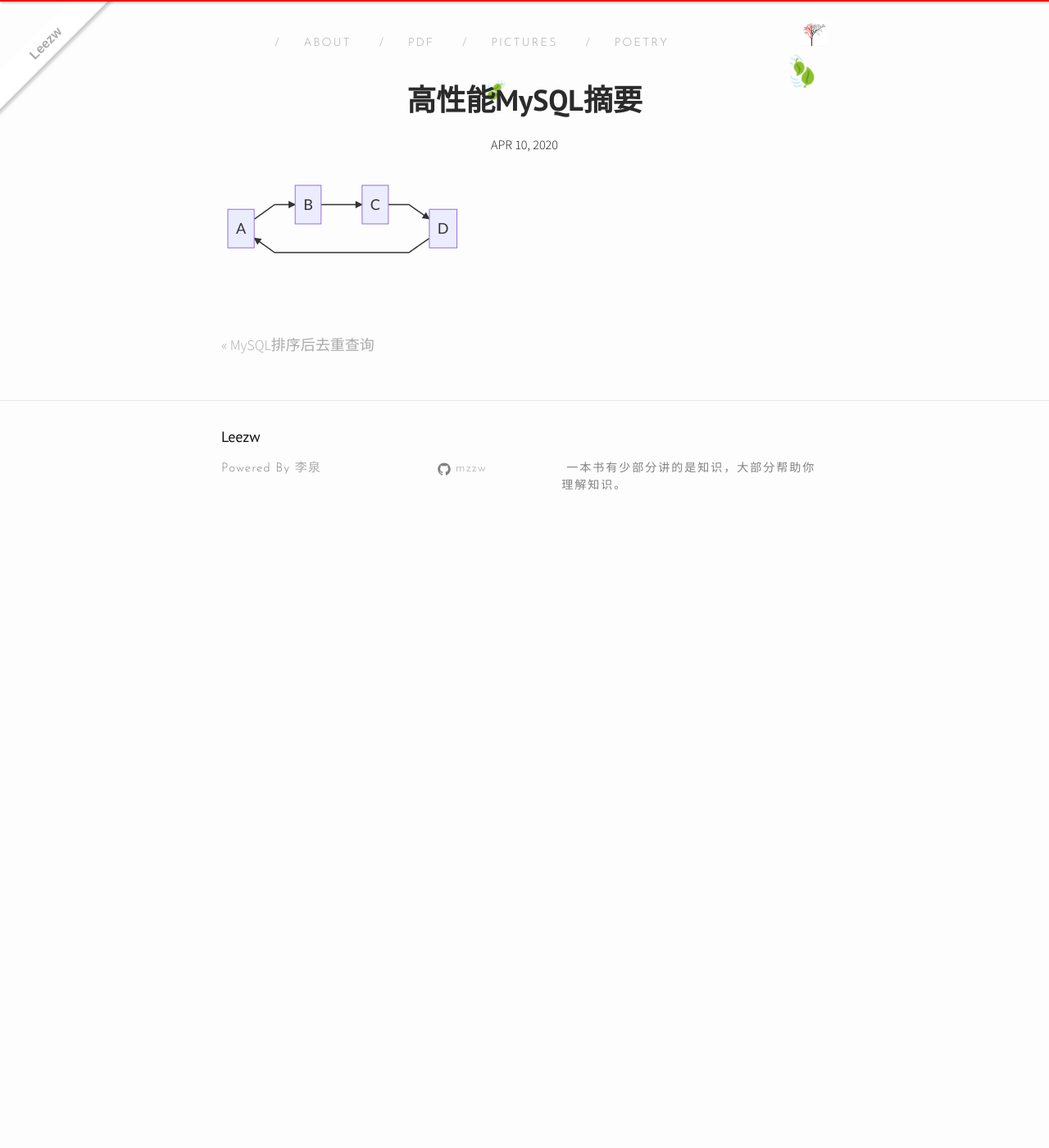
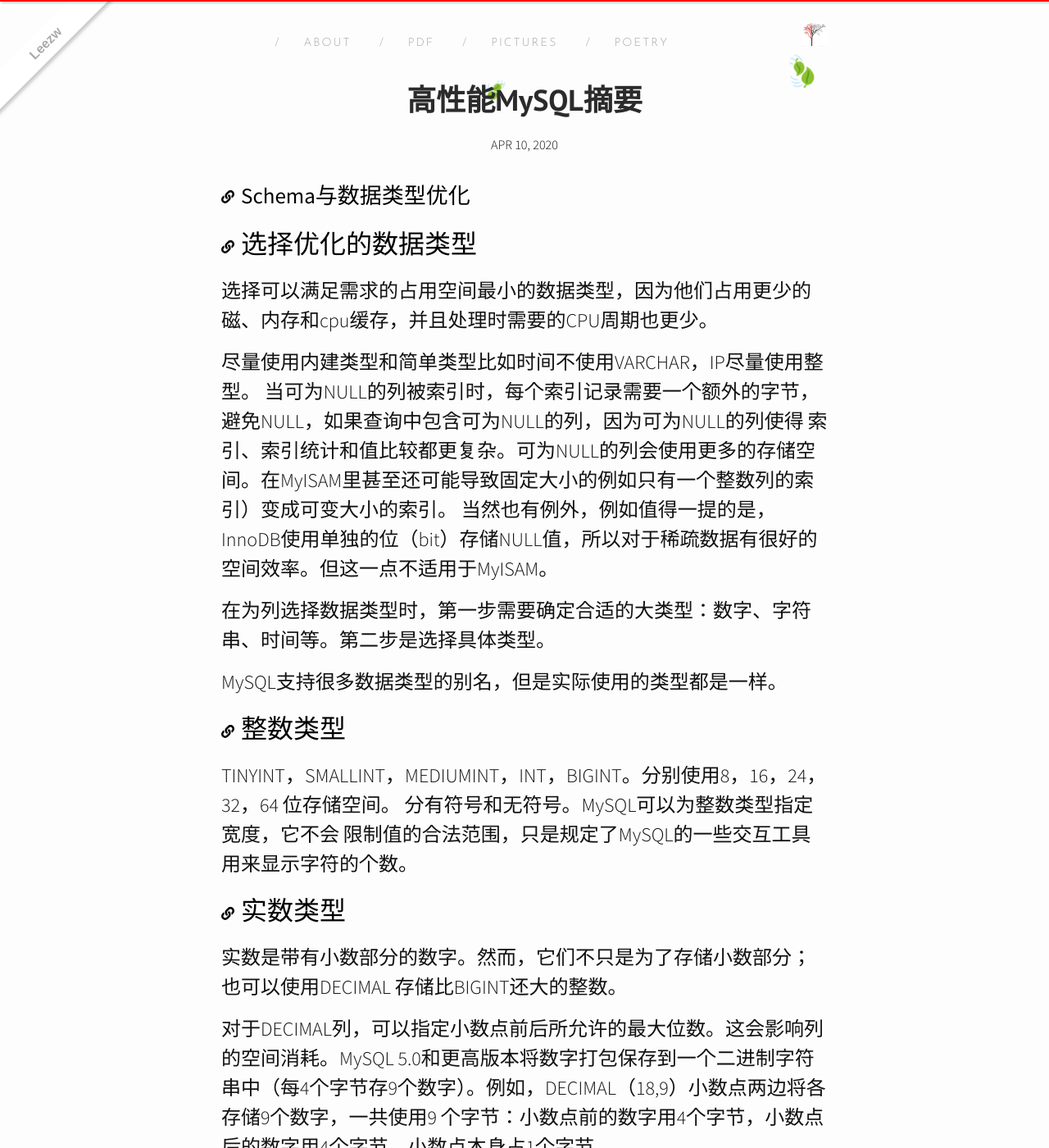
Before and after one commit to quantum-li/quantum-li.github.io, a Jekyll site: the page built from _posts/2020-04-10-high-performance-mysql.md, in a window 1280 px wide and 1400 px high. Shown: the whole window at 82% size. Built offline with Jekyll 4.4.1, drawn with Linux system fonts in a browser that asks for light colours; nearby versions of some CDN libraries; comment, search, counter and statistics services are not loaded.

Commit message:
2020-04-15 15:11:42

```diff
--- a/_posts/2020-04-10-high-performance-mysql.md
+++ b/_posts/2020-04-10-high-performance-mysql.md
@@ -6,10 +6,30 @@ description: 高性能MySQL摘要
 permalink: "/posts/mysql-distinct-sort-query"
 excerpt: 内容全部源自《高性能MySQL第三版》，取自里面的重点内容摘要。包括MySQL架构、性能、索引、查询优化、高级特性等。
 ---
-<div class="mermaid">
-graph LR;
-  A-->B
-  B-->C
-  C-->D
-  D-->A
-</div>
+# Schema与数据类型优化
+
+## 选择优化的数据类型
+
+选择可以满足需求的占用空间最小的数据类型，因为他们占用更少的磁、内存和cpu缓存，并且处理时需要的CPU周期也更少。
+
+尽量使用内建类型和简单类型比如时间不使用VARCHAR，IP尽量使用整型。
+当可为NULL的列被索引时，每个索引记录需要一个额外的字节，
+避免NULL，如果查询中包含可为NULL的列，因为可为NULL的列使得 索引、索引统计和值比较都更复杂。可为NULL的列会使用更多的存储空间。在MyISAM里甚至还可能导致固定大小的例如只有一个整数列的索引）变成可变大小的索引。
+当然也有例外，例如值得一提的是，InnoDB使用单独的位（bit）存储NULL值，所以对于稀疏数据有很好的空间效率。但这一点不适用于MyISAM。
+
+在为列选择数据类型时，第一步需要确定合适的大类型：数字、字符串、时间等。第二步是选择具体类型。
+
+MySQL支持很多数据类型的别名，但是实际使用的类型都是一样。
+
+## 整数类型
+
+TINYINT，SMALLINT，MEDIUMINT，INT，BIGINT。分别使用8，16，24，32，64 位存储空间。
+分有符号和无符号。MySQL可以为整数类型指定宽度，它不会 限制值的合法范围，只是规定了MySQL的一些交互工具用来显示字符的个数。
+
+## 实数类型
+
+实数是带有小数部分的数字。然而，它们不只是为了存储小数部分；也可以使用DECIMAL 存储比BIGINT还大的整数。
+
+对于DECIMAL列，可以指定小数点前后所允许的最大位数。这会影响列的空间消耗。MySQL 5.0和更高版本将数字打包保存到一个二进制字符 串中（每4个字节存9个数字）。例如，DECIMAL（18,9）小数点两边将各存储9个数字，一共使用9 个字节：小数点前的数字用4个字节，小数点后的数字用4个字节，小数点本身占1个字节。
+
+## 字符串类型
```
Also changed, not shown: .gitpod.yml (added).
